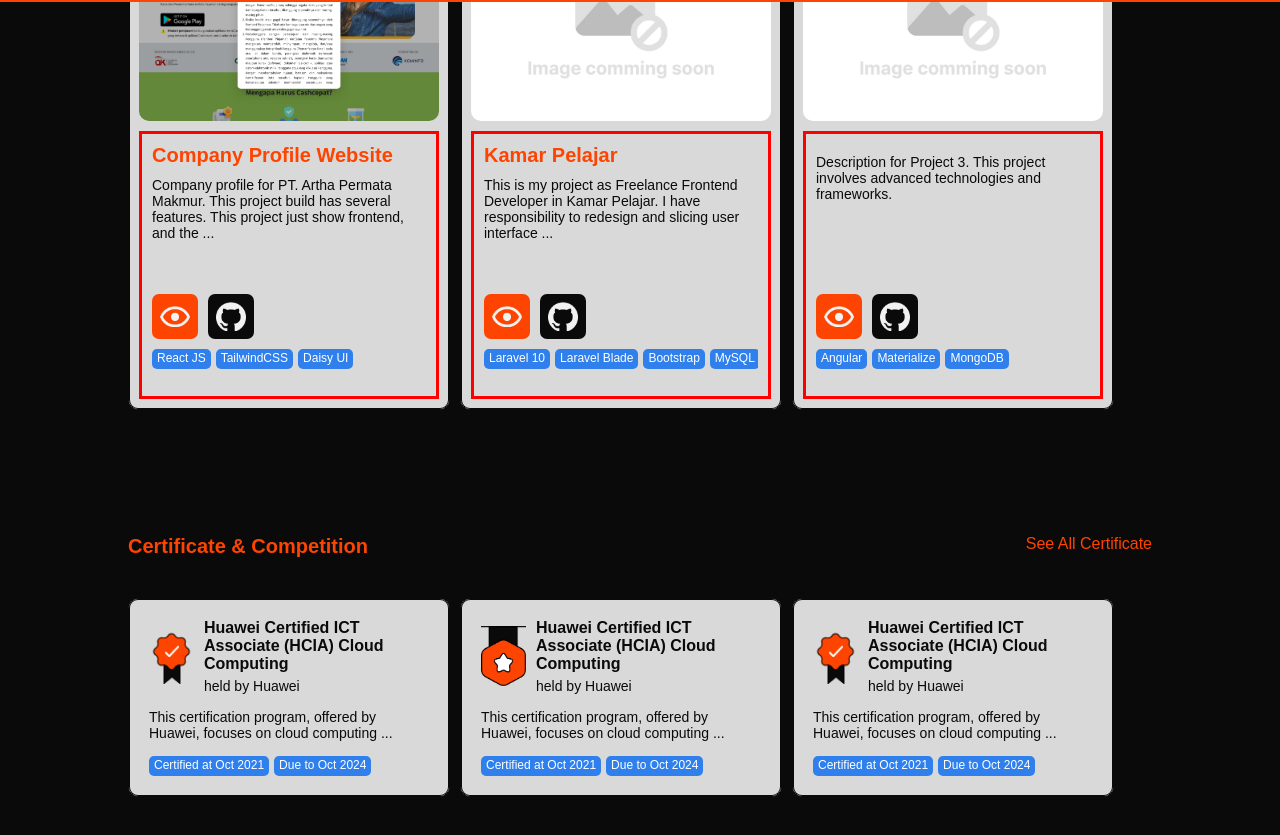
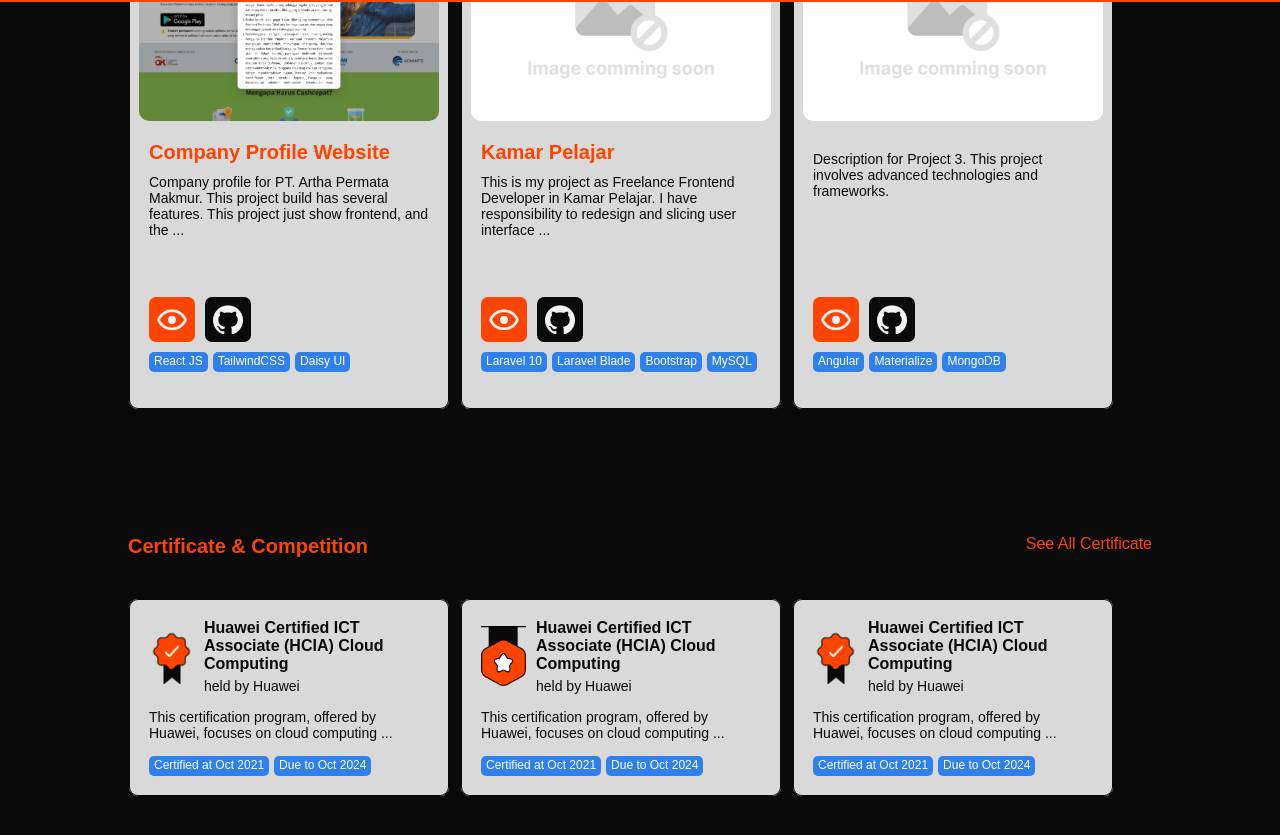
Before and after one commit to Aramdhann/personal-web, a Vue app: page / in a window 1280 px wide. Shown: the part 798-1633 px from the top of the page. Built offline with nearby package versions, Linux system fonts and the light colour scheme; a web font is replaced by a local one.

Commit message:
remove testing

```diff
--- a/src/components/FeaturedProjectItem.vue
+++ b/src/components/FeaturedProjectItem.vue
@@ -59,7 +59,7 @@ const limitedItems = computed(() => {
           "
           :alt="project.data.title"
         />
-        <div class="card-content testing">
+        <div class="card-content">
           <div>
             <p class="card-title">
               {{ truncateDescription(project.data.title, 5) }}
```
